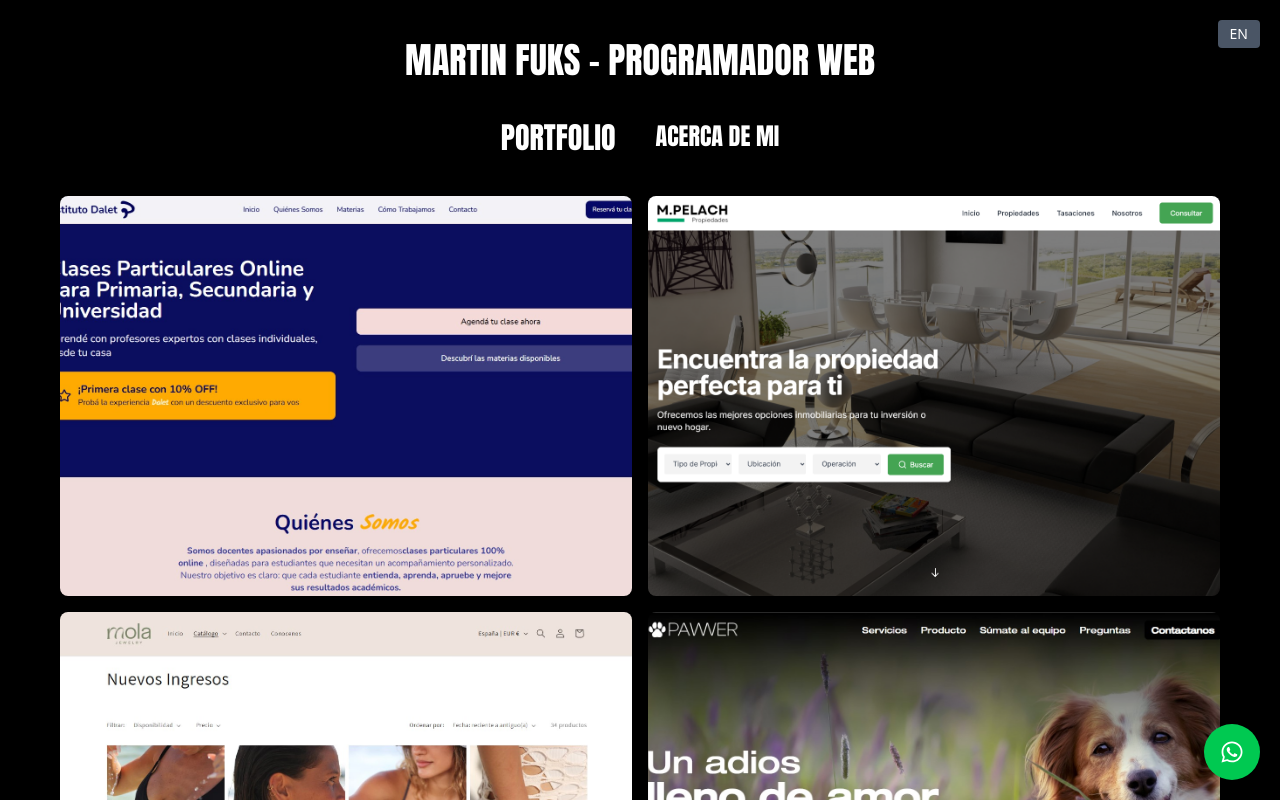
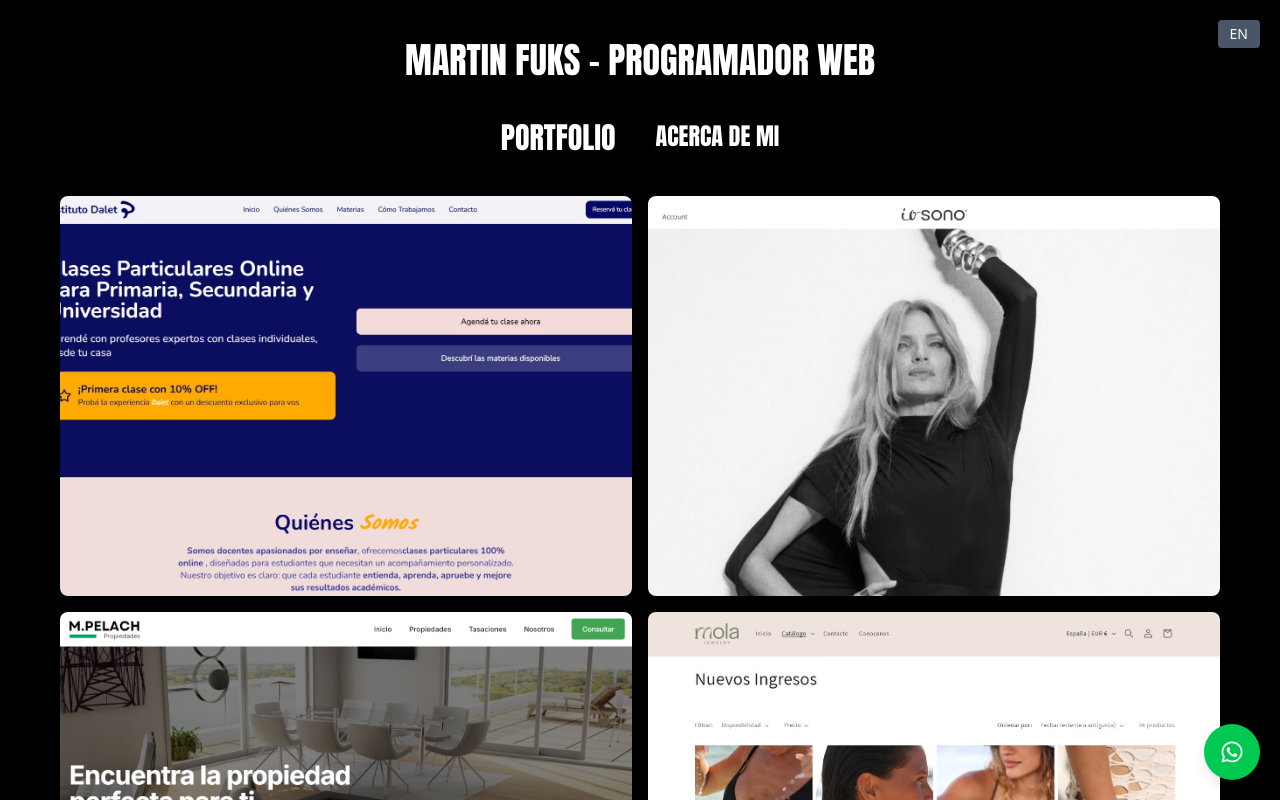
Before and after one commit to Frujiloja/MartinFuksPortfolio, a React (Vite) app: page / in a window 1280 px wide. Shown: the top 800 px of the page. Built offline with nearby package versions, Linux system fonts and the light colour scheme.

Commit message:
io sono add

```diff
--- a/src/components/Starter.jsx
+++ b/src/components/Starter.jsx
@@ -31,6 +31,7 @@ const Landing = () => {
     //{ name: "BIZUPPLY", image: "/bizupply.jpg", link: "https://bizupply.com.ar/" },
     //{ name: "VITACRED", image: "/vitacred.jpg", link: "https://vitacred.com.ar/" },
     { name: "INSTITUTO DALET", image: "/dalet.jpg", link: "https://institutodalet.com.ar/" },
+    { name: "IO SONO", image: "/imageee.png", link: "https://iosonoeu.com/" },
     //{ name: "MUTUAL CERRI", image: "/Screenshot 2025-10-29 130905.jpg", link: "https://mutualcerri.com.ar/" },
     { name: "MARTIN PELACH", image: "/imagee.png", link: "https://mpelachprop.com.ar/" },
     { name: "MOLA JEWELRY", image: "/Screenshot 2025-05-29 130159.jpg", link: "https://molajewelry.com/" },
```
Also changed, not shown: public/imageee.png (added).
